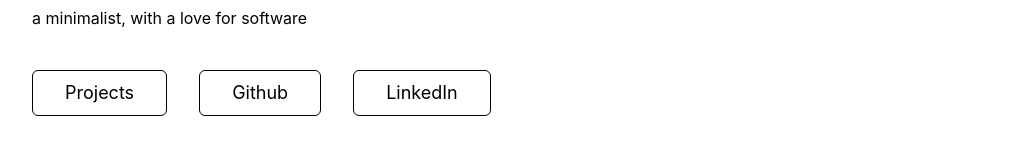
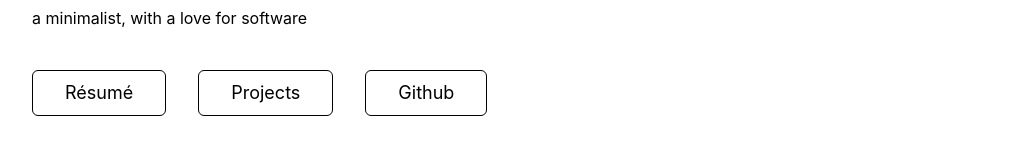
Before and after one commit to cthdarren/darren-chan.com, a React (Create React App) app in the folder portfolio/: page / in a window 1280 px wide. Shown: the part 527-682 px from the top of the page, without its empty margins (128-1151 px from the left). Built offline with nearby package versions, Linux system fonts and the light colour scheme; a web font is replaced by a local one.

Commit message:
extracted button to it's own component

```diff
--- a/portfolio/src/App.js
+++ b/portfolio/src/App.js
@@ -1,5 +1,6 @@
 import logo from "./logo.svg";
 import "./App.css";
+import LandingButton from "./LandingButton";
 
 function App() {
     return (
@@ -13,9 +14,9 @@
                         a minimalist, with a love for software
                     </div>
                 <div id="links" className="flex mt-10">
-                    <button type="button" className="mr-8 text-lg border-black border rounded-md py-2 px-8">Projects</button>
-                    <button type="button" className="mr-8 text-lg border-black border rounded-md py-2 px-8">Github</button>
-                    <button type="button" className="mr-8 text-lg border-black border rounded-md py-2 px-8">LinkedIn</button>
+                        <LandingButton link="https://github.com/cthdarren" name="Résumé"/>
+                        <LandingButton link="https://github.com/cthdarren" name="Projects"/>
+                        <LandingButton link="https://github.com/cthdarren" name="Github"/>
                 </div>
                 </div>
             </div>
--- /dev/null
+++ b/portfolio/src/LandingButton.js
@@ -0,0 +1,15 @@
+import React from "react";
+
+function LandingButton({ link, name }) {
+    return (
+        <a href={link}>
+            <button
+                type="button"
+                className="mr-8 text-lg border-black border rounded-md py-2 px-8"
+            >
+                {name}
+            </button>
+        </a>
+    );
+}
+export default LandingButton;
```
